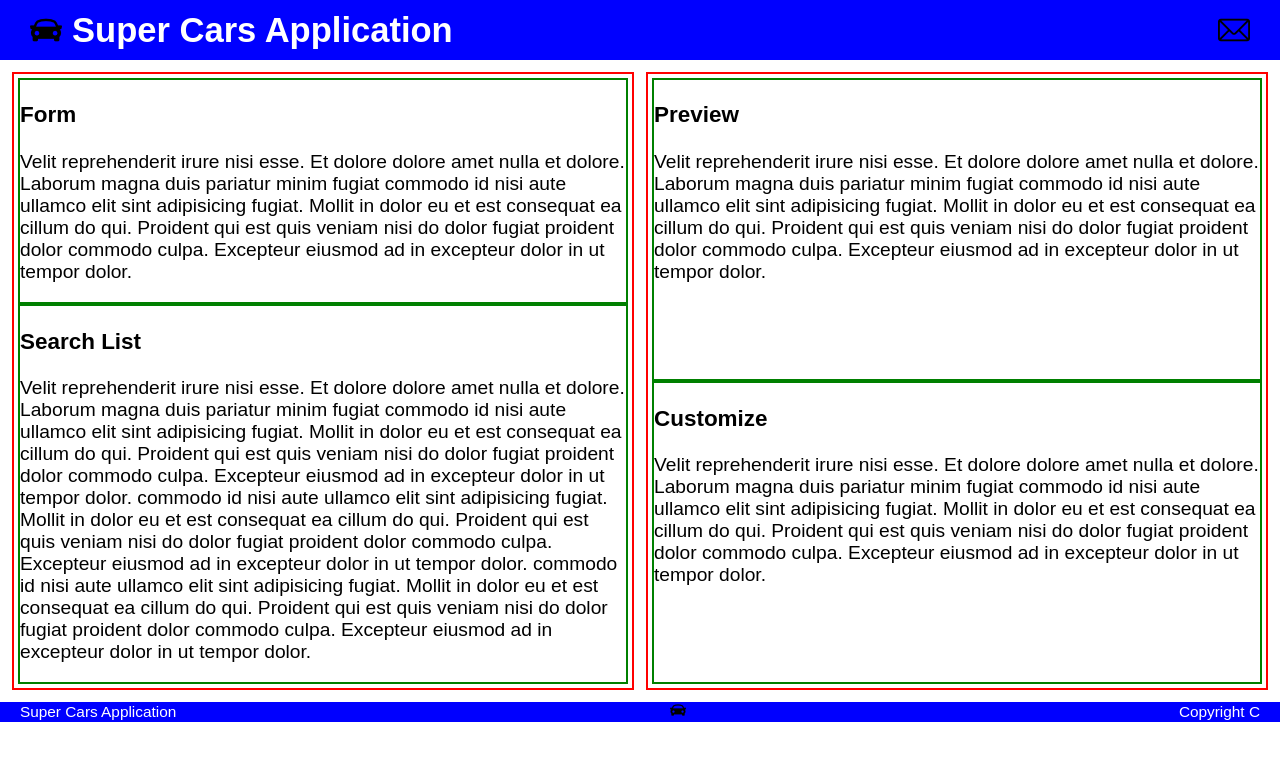
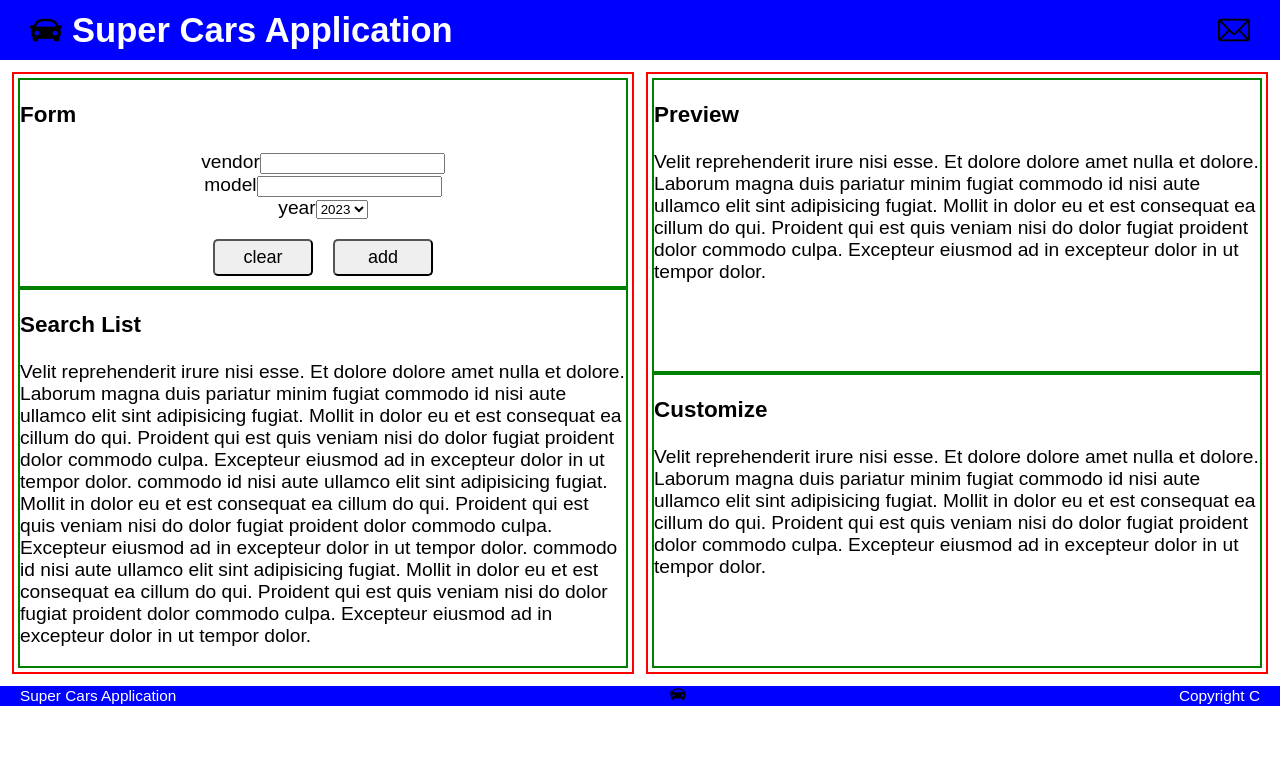
Before and after one commit to devszark/web-app-t, an Angular app: page / in a window 1280 px wide. Shown: the top 760 px of the page. Built offline with nearby package versions, Linux system fonts and the light colour scheme.

Commit message:
html and ts are connected

```diff
--- a/src/app/app.module.ts
+++ b/src/app/app.module.ts
@@ -8,6 +8,7 @@ import { ToolbarComponent } from './feature/toolbar/toolbar.component';
 import { PreviewComponent } from './feature/preview/preview.component';
 import { CustomizeComponent } from './feature/customize/customize.component';
 import { FooterComponent } from './feature/footer/footer.component';
+import {ReactiveFormsModule} from '@angular/forms'
 
 @NgModule({
   declarations: [
@@ -20,7 +21,8 @@ import { FooterComponent } from './feature/footer/footer.component';
     FooterComponent
   ],
   imports: [
-    BrowserModule
+    BrowserModule,
+    ReactiveFormsModule
   ],
   providers: [],
   bootstrap: [AppComponent]
--- a/src/app/feature/form/form.component.css
+++ b/src/app/feature/form/form.component.css
@@ -0,0 +1,12 @@
+form{
+    display: block;
+    text-align: center;
+}
+
+.buttons{
+    display:block;
+}
+
+.fields{
+    margin: 10px;
+}
--- a/src/app/feature/form/form.component.html
+++ b/src/app/feature/form/form.component.html
@@ -1,10 +1,29 @@
 <div>
     <h3>Form</h3>
-    <p>Velit reprehenderit irure nisi esse. Et dolore dolore amet nulla et dolore. Laborum magna duis pariatur minim
-        fugiat
-        commodo id nisi aute ullamco elit sint adipisicing fugiat. Mollit in dolor eu et est consequat ea cillum do qui.
-        Proident qui est quis veniam nisi do dolor fugiat proident dolor commodo culpa. Excepteur eiusmod ad in
-        excepteur dolor
-        in ut tempor dolor.
-    </p>
+    <form [formGroup]="newCarForm">
+        <div class="fields">
+            <div>
+                <label for="vendor">vendor</label>
+                <input type="text" name="vendor" required formControlName="vendor">
+            </div>
+            <div>
+                <label for="model">model</label>
+                <input type="text" name="model" required formControlName="model">
+            </div>
+
+            <div>
+                <label for="year">year</label>
+                <select id="prodYear" name="year" formControlName="year">
+                    <option value="2023">2023</option>
+                    <option value="2022">2022</option>
+                    <option value="2021">2021</option>
+                </select>
+            </div>
+        </div>
+        <div class="buttons">
+            <button class="btn" type="reset">clear</button>
+            <button class="btn" type="submit">add</button>
+        </div>
+        <!-- <p *ngIf="!userData.valid && userData.touched">User data is invalid!</p> -->
+    </form>
 </div>
--- a/src/app/feature/form/form.component.ts
+++ b/src/app/feature/form/form.component.ts
@@ -1,5 +1,5 @@
 import { Component } from '@angular/core';
-import { FormGroup } from '@angular/forms';
+import { FormControl, FormGroup } from '@angular/forms';
 
 @Component({
   selector: 'app-form',
@@ -7,9 +7,13 @@ import { FormGroup } from '@angular/forms';
   styleUrls: ['./form.component.css']
 })
 export class FormComponent {
-  newCar: FormGroup;
+  newCarForm: FormGroup;
 
   ngOnInit(){
-    this.newCar = new FormGroup({});
+    this.newCarForm = new FormGroup({
+      'vendor': new FormControl(null),
+      'model': new FormControl(null),
+      'year': new FormControl(2023)
+    });
   }
 }
--- a/src/styles.css
+++ b/src/styles.css
@@ -5,3 +5,11 @@ body {
     font-family: Arial, Helvetica, sans-serif;
     font-size: 120%;
 }
+
+.btn{
+    font-size: large;
+    margin: 10px;
+    padding: 6px;
+    border-radius: 5px;
+    width: 100px;
+}
```
